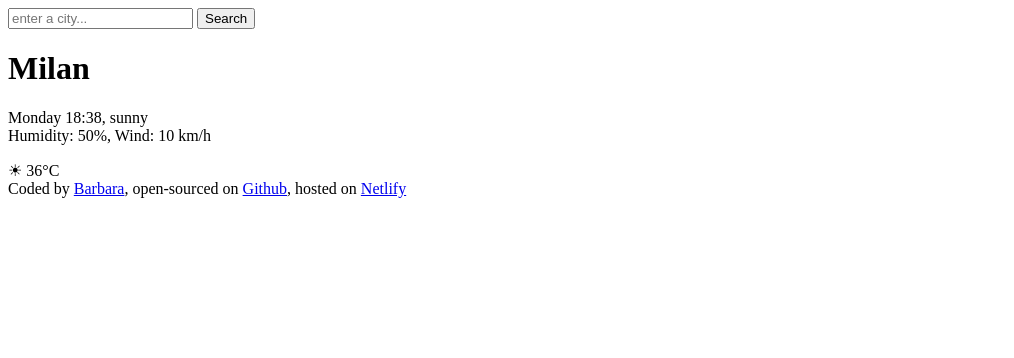
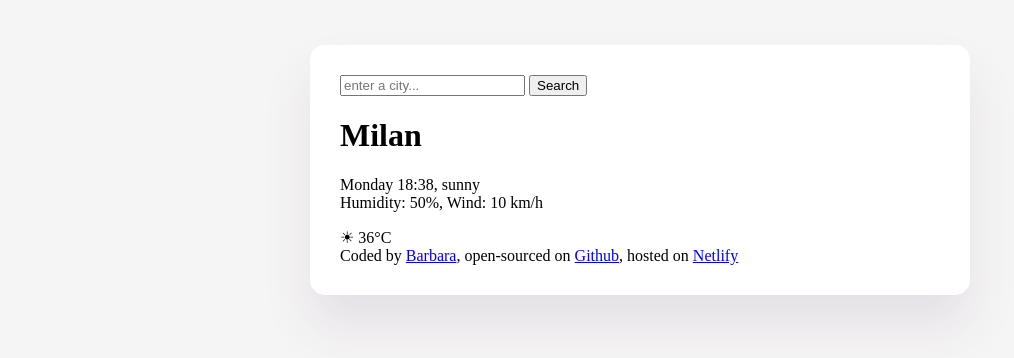
Before and after one commit to barbara-deforest/ba-meteo, a plain HTML site: page index.html in a window 1280 px wide. Shown: the whole page, without its empty margins (0-1014 px from the left). Drawn offline with Linux system fonts and the light colour scheme.

Commit message:
style main container

```diff
--- a/index.html
+++ b/index.html
@@ -4,10 +4,13 @@
 <head>
     <meta charset="UTF-8">
     <meta name="viewport" content="width=device-width, initial-scale=1.0">
+    <link rel="stylesheet" href="src/style.css" />
     <title>ba-meteo-app⚡</title>
 </head>
 
 <body>
+    <div class="container">
+
         <header>
             <form>
                 <input type="search" placeholder="enter a city..." required />
@@ -31,6 +34,7 @@
             open-sourced on <a href="https://github.com/barbara-deforest/ba-meteo" target="_blank">Github</a>,
             hosted on <a href="https://www.netlify.com" target="_blank">Netlify</a>
         </footer>
+    </div>
 </body>
 
 </html>
--- /dev/null
+++ b/src/style.css
@@ -0,0 +1,12 @@
+body {
+  background-color: #f6f5f5;
+}
+
+.container {
+  background-color: #ffffff;
+  max-width: 600px;
+  margin: 45px auto;
+  box-shadow: 0 30px 50px rgba(65, 50, 100, 0.1);
+  padding: 30px;
+  border-radius: 15px;
+}
```
Lines whose indentation alone changed are shown as unchanged.
